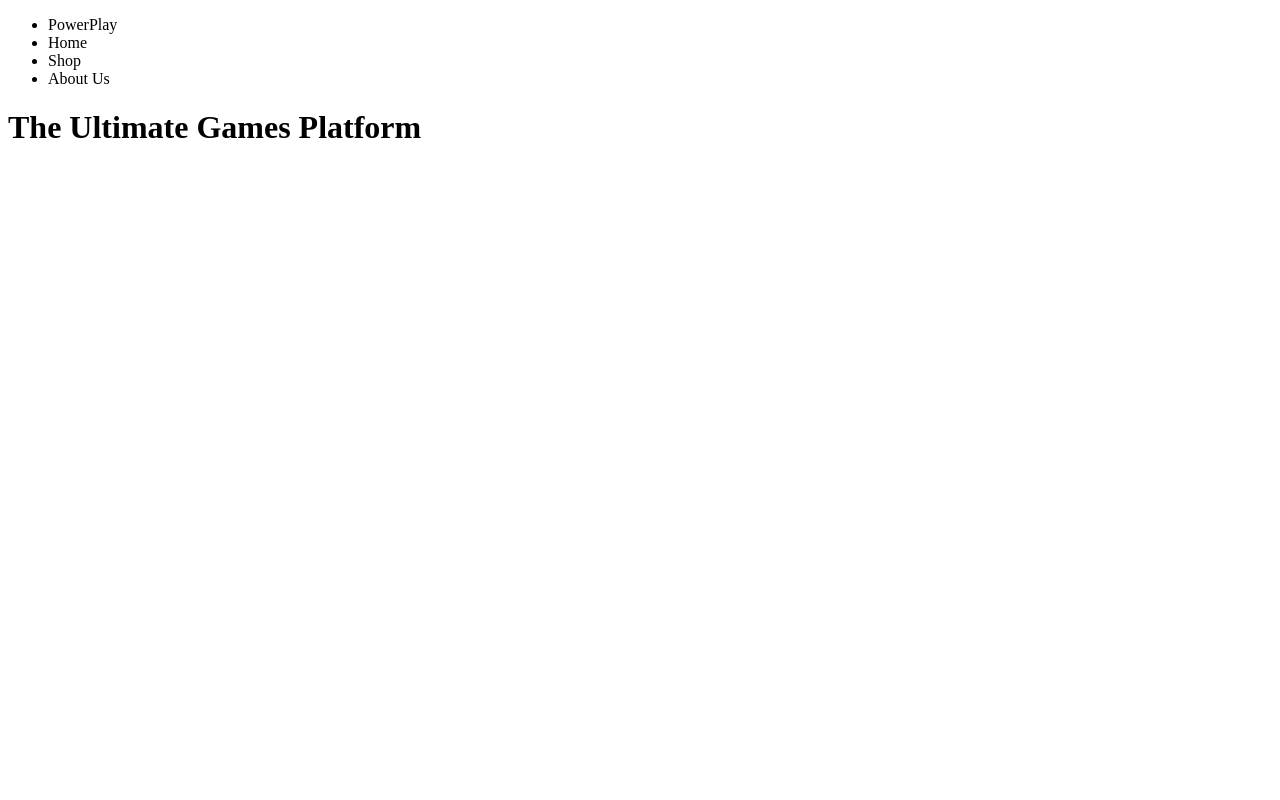
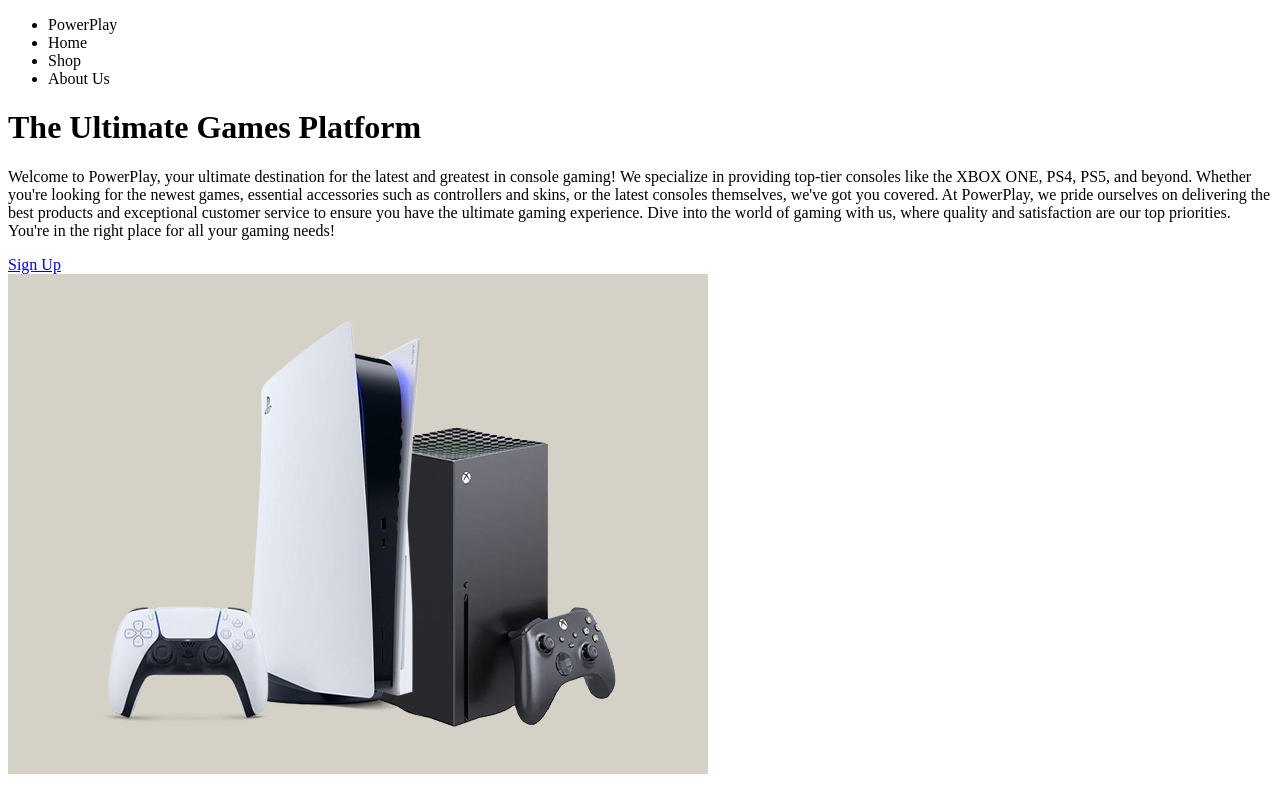
Before and after one commit to CrazyTalha24/odin-landing-page, a plain HTML site: page index.html in a window 1280 px wide. Drawn offline with Linux system fonts and the light colour scheme.

Commit message:
added navbar, h1, p, a signup button, and an image

```diff
--- a/index.html
+++ b/index.html
@@ -20,9 +20,15 @@
                 </ul>
             </nav>
         </div>
+
         <div class="hero">
             <h1>The Ultimate Games Platform</h1>
-            <p></p>
+            <p>Welcome to PowerPlay, your ultimate destination for the latest and greatest in console gaming! We specialize in providing top-tier consoles like the XBOX ONE, PS4, PS5, and beyond. Whether you're looking for the newest games, essential accessories such as controllers and skins, or the latest consoles themselves, we've got you covered. At PowerPlay, we pride ourselves on delivering the best products and exceptional customer service to ensure you have the ultimate gaming experience. Dive into the world of gaming with us, where quality and satisfaction are our top priorities. You're in the right place for all your gaming needs!</p>
+            <a href="#">Sign Up</a>
+        </div>
+
+        <div>
+            <img src="images/consoles.png" alt="consoles">
         </div>
 
     </header>
```
Also changed, not shown: images/consoles.png (added).
